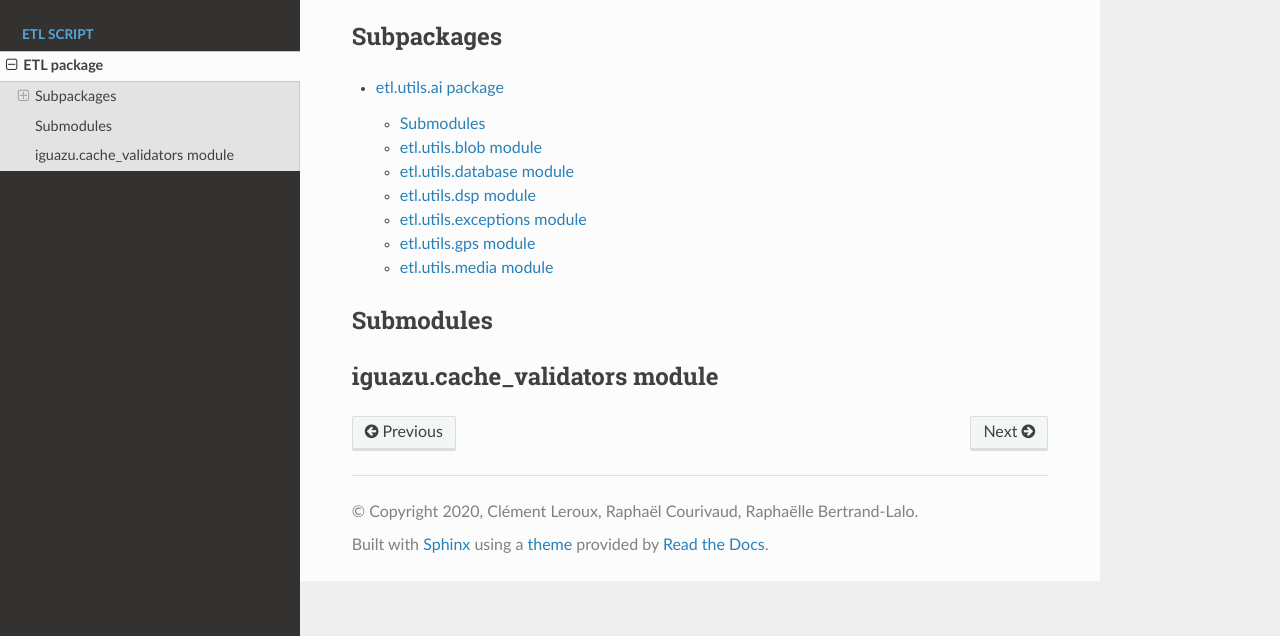
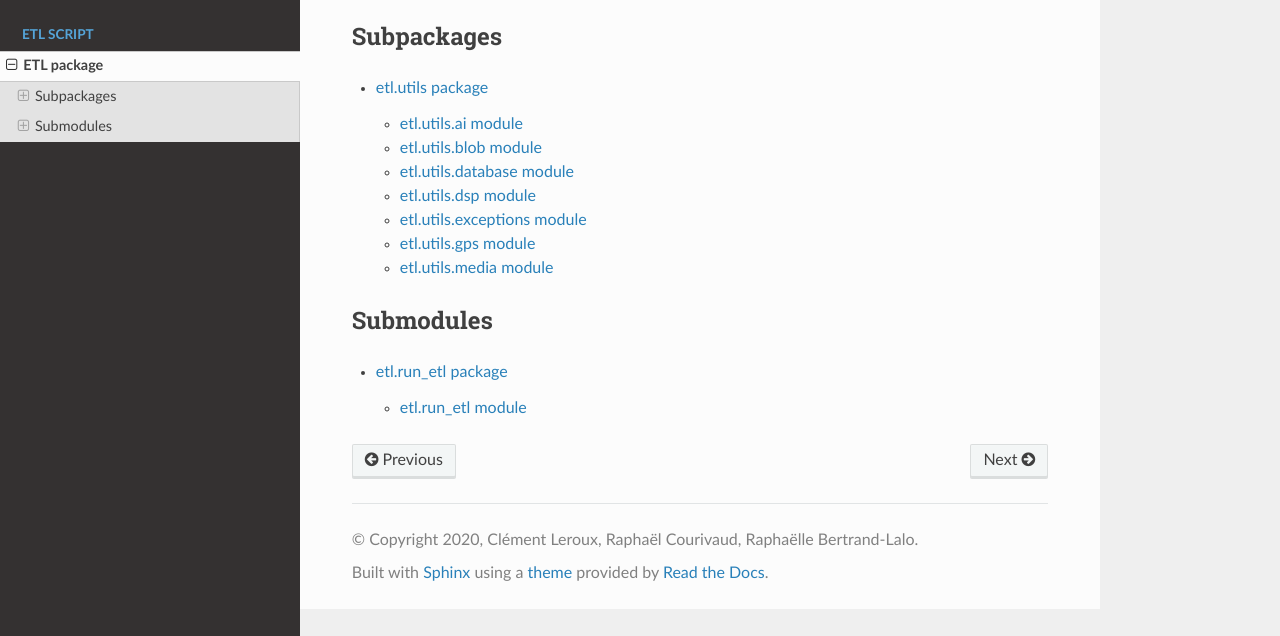
Before and after one commit to surfriderfoundationeurope/etl, a Sphinx documentation site: the page built from docs/source/etl.rst, in a window 1280 px wide, cut to the strip 264-900 px from the top of the page. Built offline with Sphinx 7.4.7 and the Read the Docs theme 2.0.0, drawn with Linux system fonts in a browser that asks for light colours.

```diff
--- a/docs/source/etl.rst
+++ b/docs/source/etl.rst
@@ -16,5 +16,5 @@ Subpackages
 Submodules
 ----------
 
-iguazu.cache\_validators module
--------------------------------
+.. toctree::
+    etl.run_etl
--- /dev/null
+++ b/docs/source/etl.run_etl.rst
@@ -0,0 +1,9 @@
+etl.run_etl package
+-------------------
+
+etl.run_etl module
+====================
+.. automodule:: etl.run_etl
+   :members:
+   :undoc-members:
+   :show-inheritance:
--- a/docs/source/etl.utils.rst
+++ b/docs/source/etl.utils.rst
@@ -1,16 +1,15 @@
-etl.utils.ai package
+etl.utils package
+-----------------
+
+etl.utils.ai module
 ====================
-
 .. automodule:: etl.utils.ai
    :members:
    :undoc-members:
    :show-inheritance:
 
-Submodules
-----------
-
 etl.utils.blob module
----------------------
+=====================
 
 .. automodule:: etl.utils.blob
    :members:
@@ -18,15 +17,14 @@ etl.utils.blob module
    :show-inheritance:
 
 etl.utils.database module
---------------------------
-
+=========================
 .. automodule:: etl.utils.database
    :members:
    :undoc-members:
    :show-inheritance:
 
 etl.utils.dsp module
----------------------
+====================
 
 .. automodule:: etl.utils.dsp
    :members:
@@ -34,7 +32,7 @@ etl.utils.dsp module
    :show-inheritance:
 
 etl.utils.exceptions module
----------------------------
+===========================
 
 .. automodule:: etl.utils.exceptions
    :members:
@@ -42,7 +40,7 @@ etl.utils.exceptions module
    :show-inheritance:
 
 etl.utils.gps module
----------------------
+=====================
 
 .. automodule:: etl.utils.gps
    :members:
@@ -50,7 +48,7 @@ etl.utils.gps module
    :show-inheritance:
 
 etl.utils.media module
------------------------
+=======================
 
 .. automodule:: etl.utils.media
    :members:
```
Also changed, not shown: docs/source/general_documentation.rst (+10 -0 lines), 15 other files.
